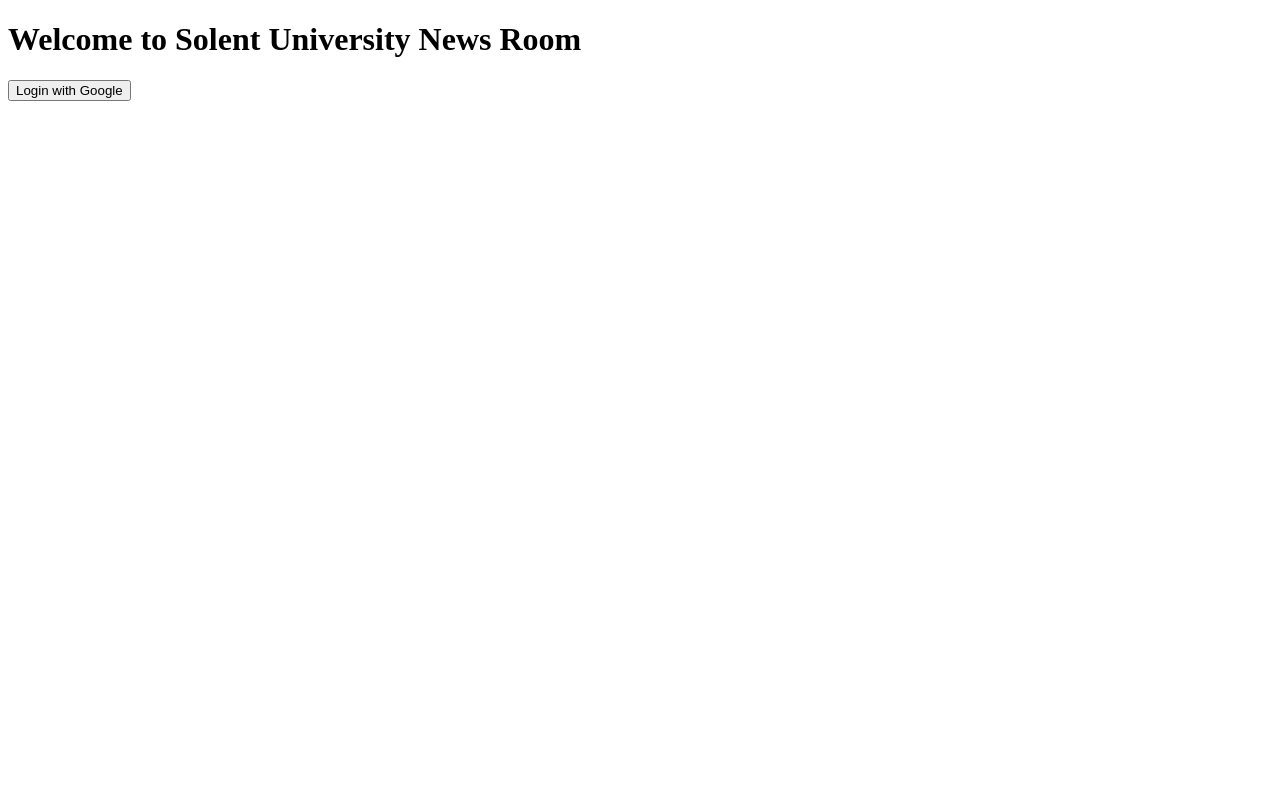
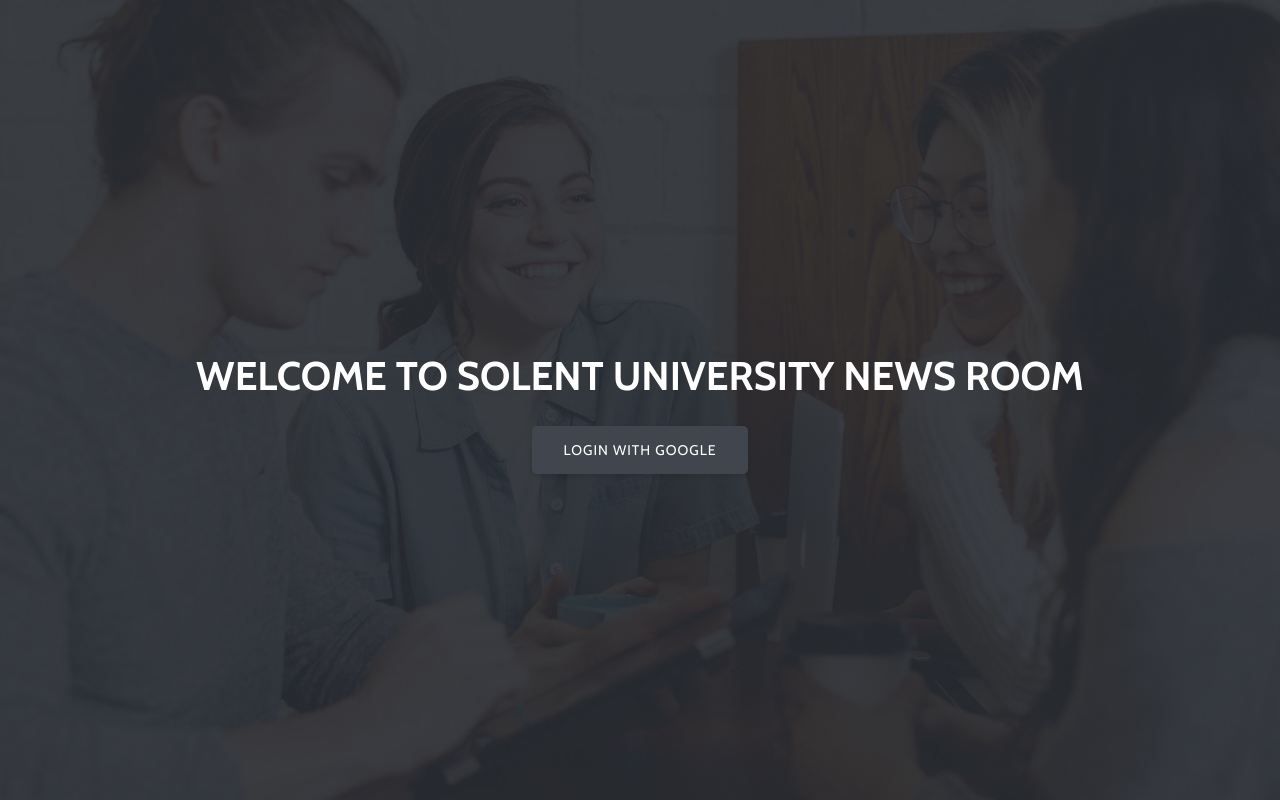
Before and after one commit to hexblend/react-newsroom, a React (Create React App) app: page / in a window 1280 px wide. Built offline with nearby package versions, Linux system fonts and the light colour scheme.

Commit message:
Button component

```diff
--- a/src/index.js
+++ b/src/index.js
@@ -1,6 +1,7 @@
 import React from 'react';
 import ReactDOM from 'react-dom';
 import App from './js/components/App';
+import './scss/main.scss';
 
 import { Provider } from 'react-redux';
 import store from './js/redux/store/index';
--- a/src/js/pages/Home.js
+++ b/src/js/pages/Home.js
@@ -5,7 +5,9 @@
 const Home = () => {
 	return (
 		<div className="Home">
-			<h1>Welcome to Solent University News Room</h1>
+			<h1 className="Home__title">
+				Welcome to Solent University News Room
+			</h1>
 			<Link to="/">
 				<Button text="Login with Google" type="primary" />
 			</Link>
--- a/src/scss/abstracts/_functions.scss
+++ b/src/scss/abstracts/_functions.scss
@@ -8,7 +8,7 @@
 /// @param {String} $path - asset path
 /// @return {Url}
 @function asset($base, $type, $path) {
-  @return url($base + $type + $path);
+	@return url($base + $type + $path);
 }
 
 /// Returns URL to an image based on its path
@@ -17,7 +17,7 @@
 /// @return {Url}
 /// @require $base-url
 @function image($path, $base: $base-url) {
-  @return asset($base, 'images/', $path);
+	@return asset($base, '/img/', $path);
 }
 
 /// Returns URL to a font based on its path
@@ -26,5 +26,5 @@
 /// @return {Url}
 /// @require $base-url
 @function font($path, $base: $base-url) {
-  @return asset($base, 'fonts/', $path);
+	@return asset($base, 'fonts/', $path);
 }
--- a/src/scss/base/_base.scss
+++ b/src/scss/base/_base.scss
@@ -25,11 +25,6 @@
  * Basic styles for links
  */
 a {
-	color: $brand-color;
+	color: $black;
 	text-decoration: none;
-
-	@include on-event {
-		color: $text-color;
-		text-decoration: underline;
-	}
 }
--- a/src/scss/components/_button.scss
+++ b/src/scss/components/_button.scss
@@ -1,3 +1,27 @@
-// -----------------------------------------------------------------------------
-// This file contains all styles related to the button component.
-// -----------------------------------------------------------------------------
+.btn {
+	font-size: $p-small-desktop;
+	border-radius: 0.5rem;
+	font-weight: 400;
+	border: 0;
+	outline: 0;
+	@include trans;
+	&:hover {
+		cursor: pointer;
+	}
+}
+.btn-primary {
+	padding: 1.6rem 3.2rem;
+	text-transform: uppercase;
+	letter-spacing: 0.1rem;
+	background: $main-gray;
+	color: white;
+	box-shadow: 0px 2px 5px rgba(0, 0, 0, 0.1);
+	&:hover {
+		box-shadow: 0px 1px 4px rgba(0, 0, 0, 0.2);
+		transform: scale(0.97);
+	}
+	&:active {
+		transform: scale(0.95);
+		box-shadow: 0px 1px 4px rgba(0, 0, 0, 0.4);
+	}
+}
--- a/src/scss/main.scss
+++ b/src/scss/main.scss
@@ -1,13 +1,18 @@
 @charset "UTF-8";
 
 // 1. Configuration and helpers
+@import 'abstracts/variables';
 @import 'abstracts/mixins';
+@import 'abstracts/functions';
 
 // 2. Vendors
 @import 'vendors/normalize';
 
 // 3. Base stuff
+@import 'base/fonts';
 @import 'base/helpers';
+@import 'base/typography';
+@import 'base/base';
 
 // 4. Layout-related sections
 @import 'layout/footer';
--- a/src/scss/pages/_home.scss
+++ b/src/scss/pages/_home.scss
@@ -1,3 +1,12 @@
-// -----------------------------------------------------------------------------
-// This file contains styles that are specific to the home page.
-// -----------------------------------------------------------------------------
+.Home {
+	width: 100vw;
+	height: 100vh;
+	background: url('/img/home-bg.jpg') no-repeat center
+		center / cover;
+	@include flex-center;
+	flex-direction: column;
+}
+.Home__title {
+	color: white;
+	text-transform: uppercase;
+}
```
